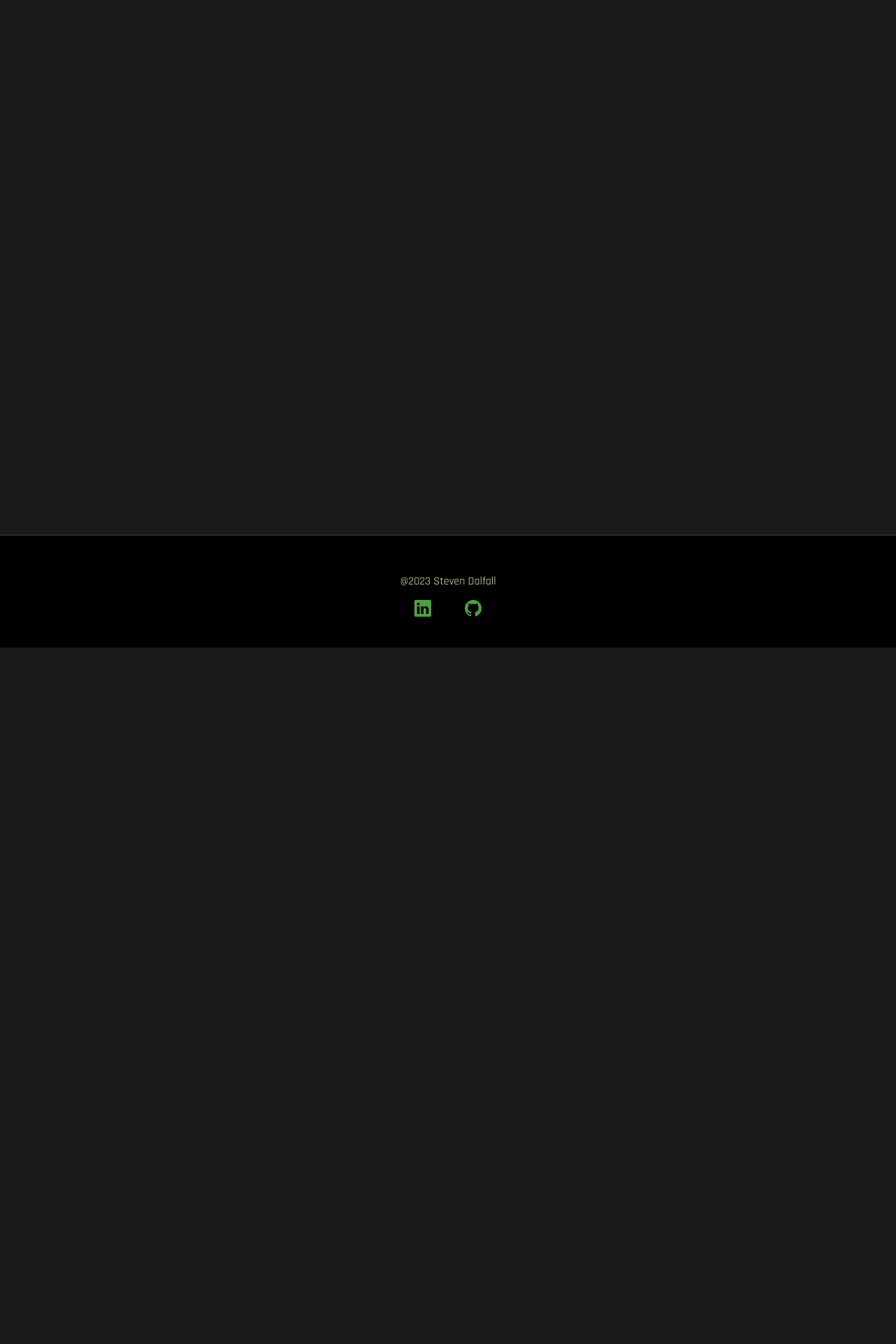
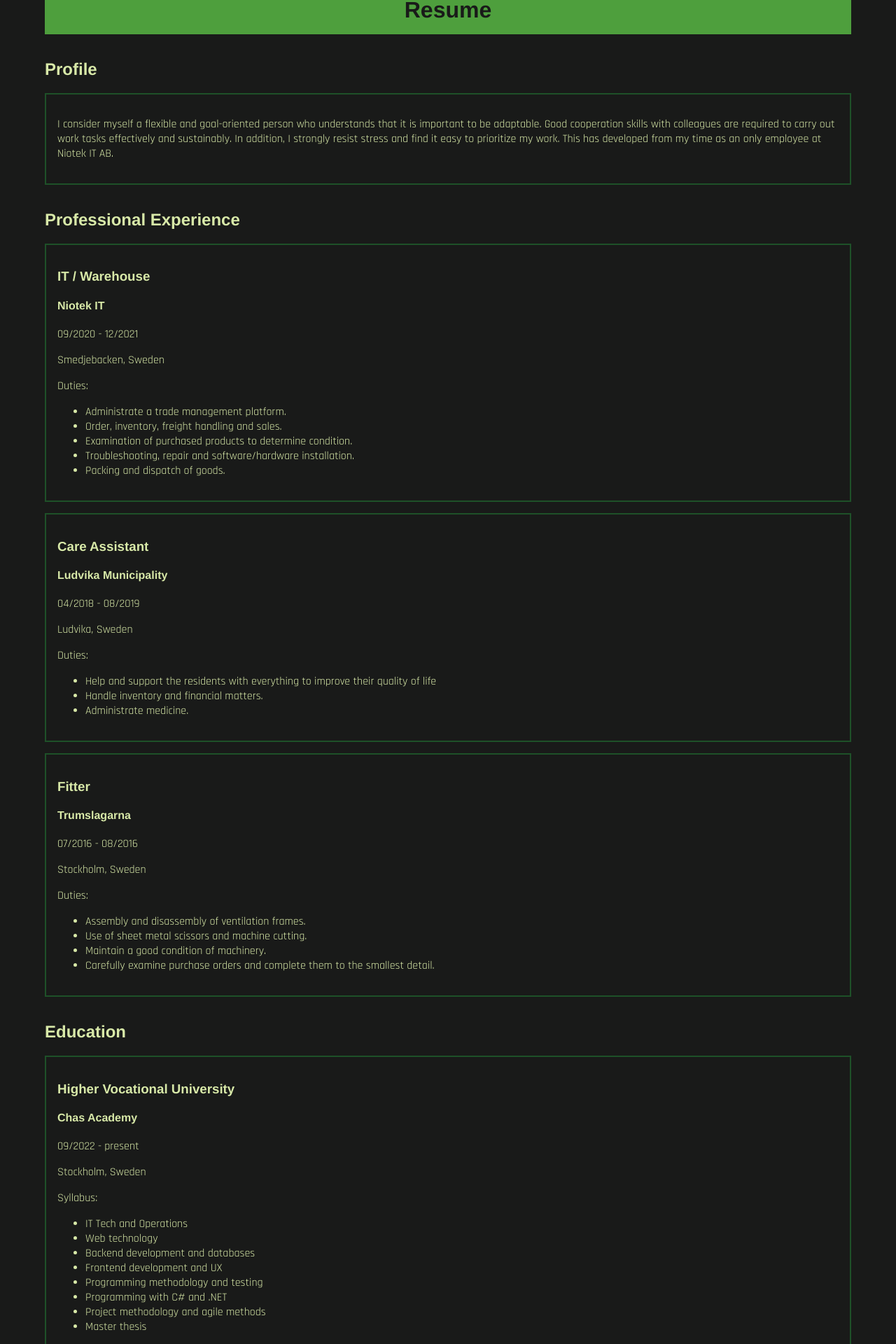
Before and after one commit to lordstimpa/Portfolio, a React (Vite) app: page /resume in a window 1280 px wide. Shown: the part 100-2020 px from the top of the page at 70% size. Before the commit the page ends 1025 px from the top, so only its background shows below. Built offline with nearby package versions, Linux system fonts and the light colour scheme.

Commit message:
Updated Resume subpage with information

```diff
--- a/src/Hero.jsx
+++ b/src/Hero.jsx
@@ -16,7 +16,7 @@ const Body = styled.div`
 
     & h1 {
       font-size: 3.2em;
-      padding: 0 0.1em;
+      padding: 0.5em 0.1em;
       margin: 0;
       text-align: center;
       color: rgb(25, 26, 25);
--- a/src/index.css
+++ b/src/index.css
@@ -18,7 +18,7 @@ body {
   margin: 0;
 }
 
-p {
+p, li {
   font-family: "Rajdhani", sans-serif;
   font-weight: "400";
 }
--- a/src/sub-pages/Contact.jsx
+++ b/src/sub-pages/Contact.jsx
@@ -1,14 +1,37 @@
 import styled from "styled-components";
 
 const Body = styled.div`
-  height: 100vh;
+  & .Parent {
+    display: flex;
+    flex-direction: column;
+    align-items: center;
+    min-height: 100vh;
+  }
+  & .Child1 {
+    width: 90%;
+    margin-top: 5em;
+
+    & h1 {
+      font-size: 2em;
+      padding: 0.5em;
+      margin: 0;
+      text-align: center;
+      color: rgb(25, 26, 25);
+      background-color: rgb(78, 159, 61);
+    }
+  }
 `;
 
 const Contact = () => {
   return (
     <Body>
-      <div></div>
-    </Body>
+    <div className="Parent">
+      <div className="Child1">
+        <h1>Contact</h1>
+      </div>
+      <div className="Child2"></div>
+    </div>
+  </Body>
   );
 };
 
--- a/src/sub-pages/NotFound.jsx
+++ b/src/sub-pages/NotFound.jsx
@@ -39,13 +39,15 @@ const Body = styled.div`
 
     & a {
       padding: 0.5em;
-      background-color: rgb(78, 159, 61);
-      color: rgb(25, 26, 25);
-      border-radius: 0.5em;
+      font-size: 1.5em;
+      color: rgb(78, 159, 61);
+      border: 1px solid rgb(78, 159, 61);
+      border-radius: 5px;
 
       :hover {
         cursor: pointer;
-        background-color: rgb(216, 233, 168);
+        color: rgb(216, 233, 168);
+        border-color: rgb(216, 233, 168);
       }
     }
   }
--- a/src/sub-pages/Resume.jsx
+++ b/src/sub-pages/Resume.jsx
@@ -1,13 +1,160 @@
 import styled from "styled-components";
 
 const Body = styled.div`
-  height: 100vh;
+  & .Parent {
+    display: flex;
+    flex-direction: column;
+    align-items: center;
+    min-height: 100vh;
+  }
+  & .Child1 {
+    width: 90%;
+    margin-top: 5em;
+
+    & h1 {
+      font-size: 2em;
+      padding: 0.5em;
+      margin: 0;
+      text-align: center;
+      color: rgb(25, 26, 25);
+      background-color: rgb(78, 159, 61);
+    }
+  }
+  & .Child2 {
+    width: 90%;
+    margin-top: 1em;
+  }
+  & .Grandchild {
+    border: 2px solid rgb(30, 81, 40);
+    padding: 1em;
+    margin-top: 1em;
+  }
 `;
 
 const Resume = () => {
   return (
     <Body>
-      <div></div>
+      <div className="Parent">
+        <div className="Child1">
+          <h1>Resume</h1>
+        </div>
+        <div className="Child2">
+          <h2>Profile</h2>
+            <div className="Grandchild">
+              <p>
+                I consider myself a flexible and goal-oriented person
+                who understands that it is important to be adaptable.
+                Good cooperation skills with colleagues are required to
+                carry out work tasks effectively and sustainably. In
+                addition, I strongly resist stress and find it easy to
+                prioritize my work. This has developed from my time as
+                an only employee at Niotek IT AB.
+              </p>
+            </div>
+          </div>
+          <div className="Child2">
+          <h2>Professional Experience</h2>
+          <div className="Grandchild">
+            <h3>IT / Warehouse</h3>
+            <h4>Niotek IT</h4>
+            <p>09/2020 - 12/2021</p>
+            <p>Smedjebacken, Sweden</p>
+            <p>Duties:</p>
+            <ul>
+              <li>Administrate a trade management platform.</li>
+              <li>Order, inventory, freight handling and sales.</li>
+              <li>Examination of purchased products to determine condition.</li>
+              <li>Troubleshooting, repair and software/hardware installation.</li>
+              <li>Packing and dispatch of goods.</li>
+            </ul>
+          </div>
+          <div className="Grandchild">
+            <h3>Care Assistant</h3>
+            <h4>Ludvika Municipality</h4>
+            <p>04/2018 - 08/2019</p>
+            <p>Ludvika, Sweden</p>
+            <p>Duties:</p>
+            <ul>
+              <li>Help and support the residents with everything to improve their quality of life</li>
+              <li>Handle inventory and financial matters.</li>
+              <li>Administrate medicine.</li>
+            </ul>
+          </div>
+          <div className="Grandchild">
+            <h3>Fitter</h3>
+            <h4>Trumslagarna</h4>
+            <p>07/2016 - 08/2016</p>
+            <p>Stockholm, Sweden</p>
+            <p>Duties:</p>
+            <ul>
+              <li>Assembly and disassembly of ventilation frames.</li>
+              <li>Use of sheet metal scissors and machine cutting.</li>
+              <li>Maintain a good condition of machinery.</li>
+              <li>Carefully examine purchase orders and complete them to the smallest detail.</li>
+            </ul>
+          </div>
+        </div>
+        <div className="Child2">
+          <h2>Education</h2>
+          <div className="Grandchild">
+            <h3>Higher Vocational University</h3>
+            <h4>Chas Academy</h4>
+            <p>09/2022 - present</p>
+            <p>Stockholm, Sweden</p>
+            <p>Syllabus:</p>
+            <ul>
+              <li>IT Tech and Operations</li>
+              <li>Web technology</li>
+              <li>Backend development and databases</li>
+              <li>Frontend development and UX</li>
+              <li>Programming methodology and testing</li>
+              <li>Programming with C# and .NET</li>
+              <li>Project methodology and agile methods</li>
+              <li>Master thesis</li>
+            </ul>
+          </div>
+          <div className="Grandchild">
+            <h3>Komvux</h3>
+            <h4>Västerbergslagens Utbildningsförbund Vux</h4>
+            <p>01/2022 - 06/2022</p>
+            <p>Ludvika, Sweden</p>
+            <p>Syllabus:</p>
+            <ul>
+              <li>Programming 1</li>
+              <li>Web development 1</li>
+              <li>Computer technology 1</li>
+              <li>Graphic illustration</li>
+            </ul>
+          </div>
+          <div className="Grandchild">
+            <h3>High School</h3>
+            <h4>Västerbergslagens Utbildningsförbund</h4>
+            <p>01/2016 - 06/2019</p>
+            <p>Ludvika, Sweden</p>
+            <p>Social science with a specialization in behavioral sceince.</p>
+          </div>
+        </div>
+        <div className="Child2">
+          <h2>Certificates</h2>
+          <div className="Grandchild">
+            <h3>Cambridge Advanced English Certificate</h3>
+            <p>Issued: 04/2019</p>
+            <p>Credential ID: 500/2598/3</p>
+          </div>
+        </div>
+        <div className="Child2">
+          <h2>Languages</h2>
+          <div className="Grandchild">
+            <h3>Swedish</h3>
+          </div>
+          <div className="Grandchild">
+            <h3>English</h3>
+          </div>
+          <div className="Grandchild">
+            <h3>Finnish</h3>
+          </div>
+        </div>
+      </div>
     </Body>
   );
 };
```
